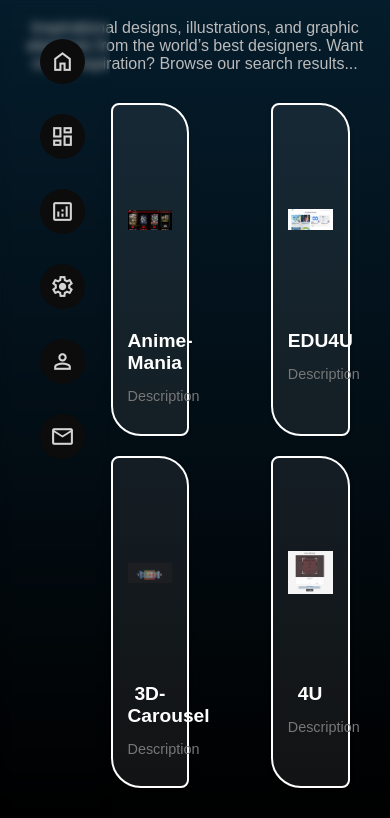
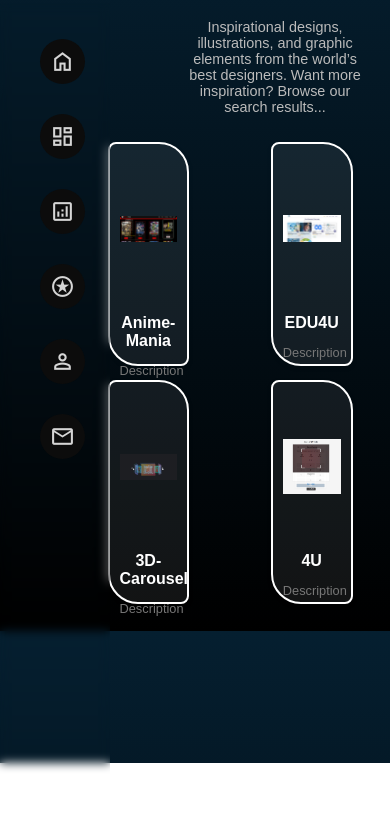
Before and after one commit to luckysolanki22/portfolio, a plain HTML site: page project.html in a window 390 px wide. Shown: the part 81-899 px from the top of the page. After the commit the page ends 844 px from the top, so only its background shows below. Drawn offline with nearby package versions, Linux system fonts and the light colour scheme.

Commit message:
Update project.html

```diff
--- a/project.html
+++ b/project.html
@@ -115,18 +115,48 @@
             66% { background-image: url('images/4u_3.jpg'); }
             100% { background-image: url('images/4u_4.jpg') }
         }
+        @media screen and (max-width: 1024px) {
+
+    .menu:hover {
+        width: 160px;
+    }
+    .project-card {
+        height: 200px; /* Reduce height */
+        width: calc(30% - 20px); /* Increase width */
+        padding: 10px; /* Adjust padding */
+        margin: 7px;
+    }
+
+    .div {
+        height: 150px; /* Reduce project image height */
+    }
+
+    .project-card h3 {
+        font-size: 1em; /* Reduce heading size */
+    }
+
+    .project-card p {
+        font-size: 0.8em; /* Reduce description text size */
+    }
+
+    .description {
+        margin-left: 160px; /* Push text away from sidebar */
+        font-size: 0.9em; /* Reduce text size slightly */
+        max-width: 60%; /* Limit width to prevent stretching */
+    }
+}
     </style>
 </head>
 <body>
     <h1 class="title">Projects Section</h1>
     <p class="description">Inspirational designs, illustrations, and graphic elements from the world’s best designers. Want more inspiration? Browse our search results...</p>
     <div class="menu">
-        <ul class="menu-content">
+       <ul class="menu-content">
             <li><a href="index.html"><span class="material-symbols-outlined">home</span><span>Home</span></a></li>
             <li><a href="project.html"><span class="material-symbols-outlined">dashboard</span><span>Projects</span></a></li>
             <!-- <li><a href="#"><span class="material-symbols-outlined">explore</span><span>Explore</span></a></li> -->
             <li><a href="barchart.html"><span class="material-symbols-outlined">analytics</span><span>Skills</span></a></li>
-            <li><a href="#"><span class="material-symbols-outlined">settings</span><span>Settings</span></a></li>
+            <li><a href="experience.html"><span class="material-symbols-outlined">stars</span><span>Experience</span></a></li>
             <li><a href="#"><span class="material-symbols-outlined">person</span><span>Account</span></a></li>
             <li><a href="#"><span class="material-symbols-outlined">email</span><span>Contact</span></a></li>
 
```
